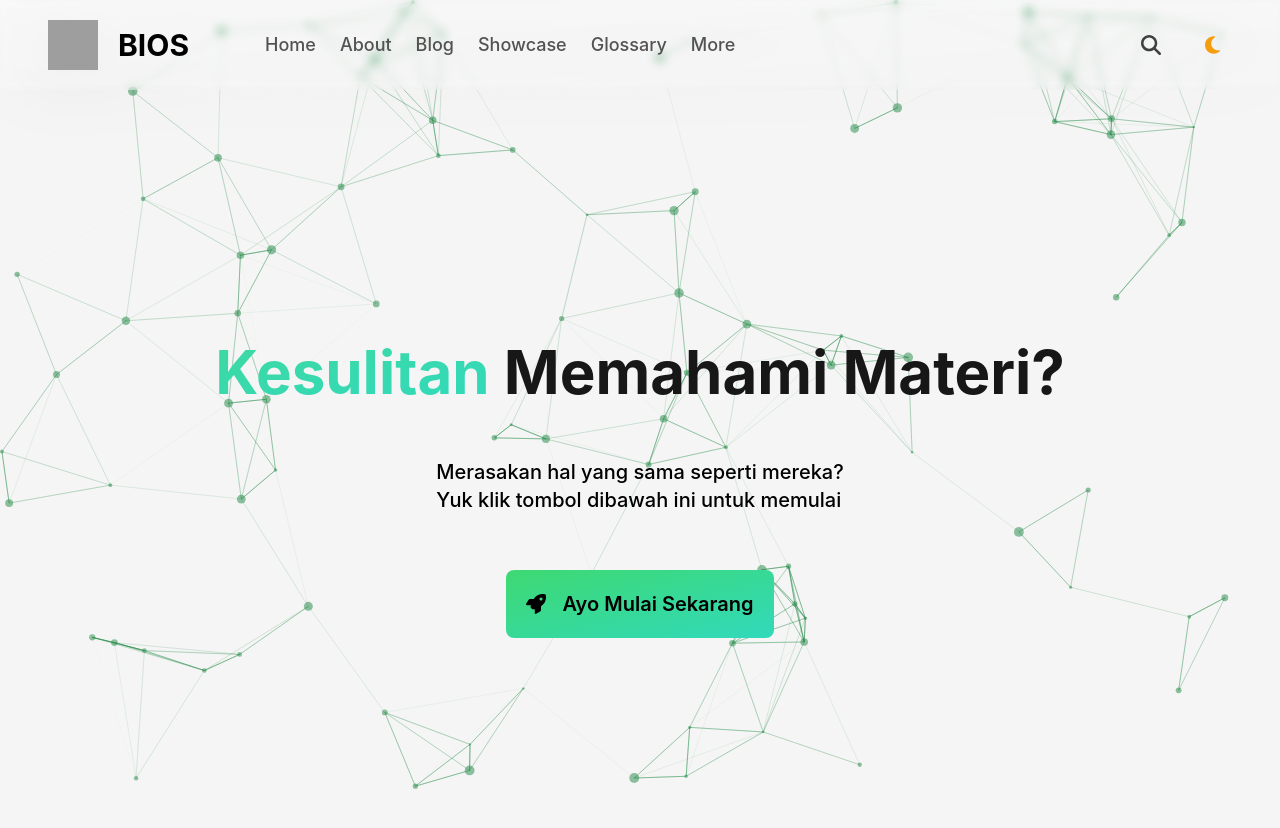
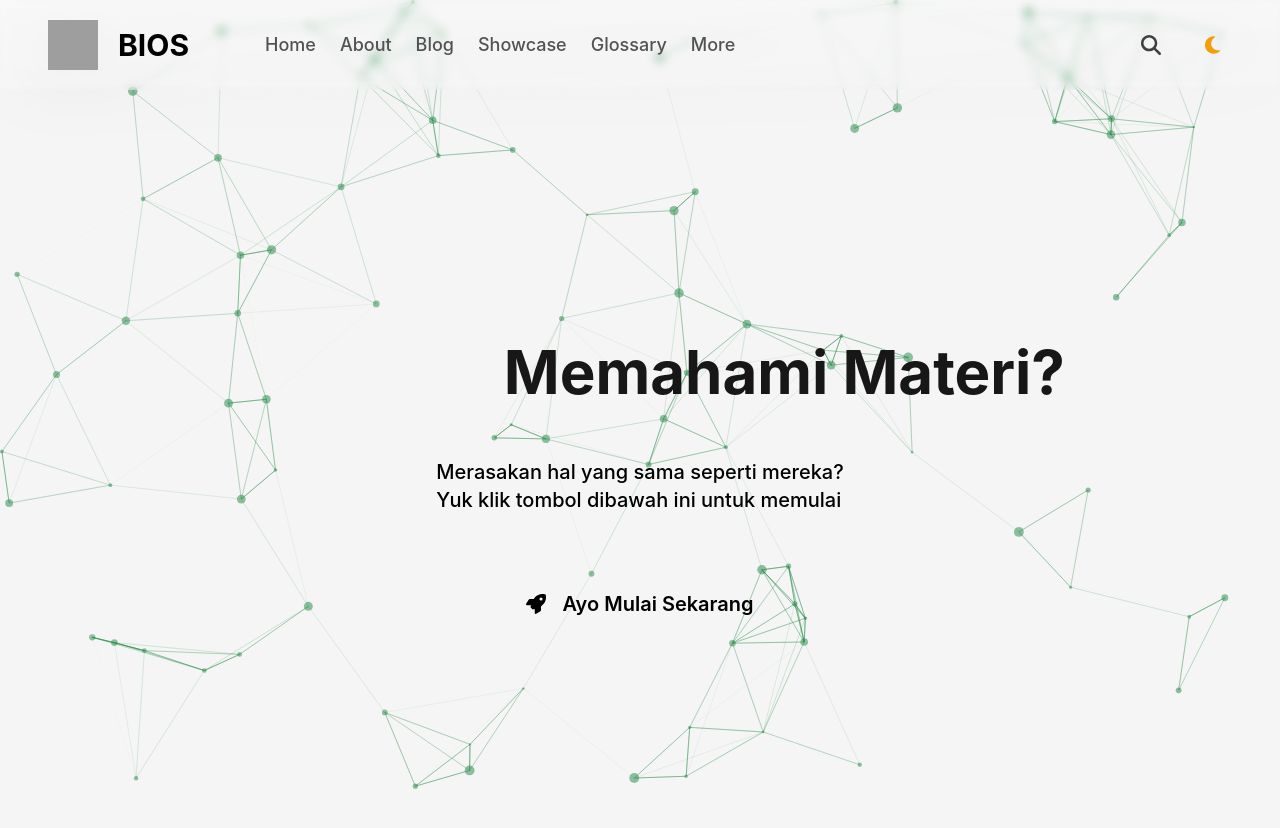
Before and after one commit to bios-bunda-mulia-university/himabios, a Next.js app: page / in a window 1280 px wide. Shown: the top 828 px of the page. Built offline with nearby package versions, Linux system fonts and the light colour scheme; grey boxes are pictures that could not be loaded.

Commit message:
chore: extend tailwind colors

```diff
--- a/tailwind.config.js
+++ b/tailwind.config.js
@@ -25,12 +25,14 @@ module.exports = {
             focus: '#43E97B'
           },
         },
-        'carribean-green': '#3ED9A1',
-        'pastel-green': '#3ED972',
+        carribeangreen: '#3ED9A1',
+        pastelgreen: '#3ED972',
         turquoise: '#31D9BB',
         black: '#000000',
+        raisinblack: '#202020',
         white: '#FFFFFF',
         woodsmoke: '#121212',
+        aquamarine: '#38F9D7'
       },
       opacity: {
         '08': '0.08',
```
